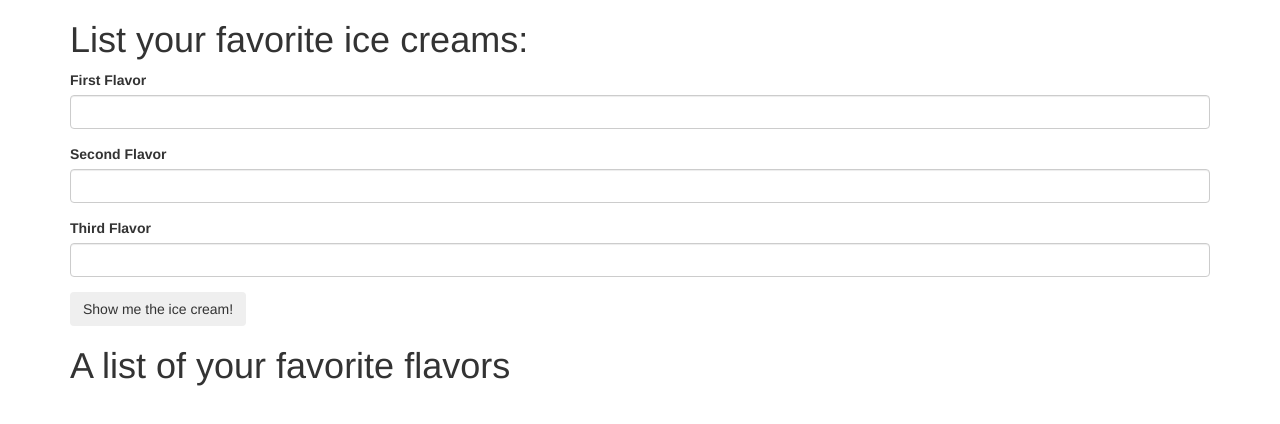
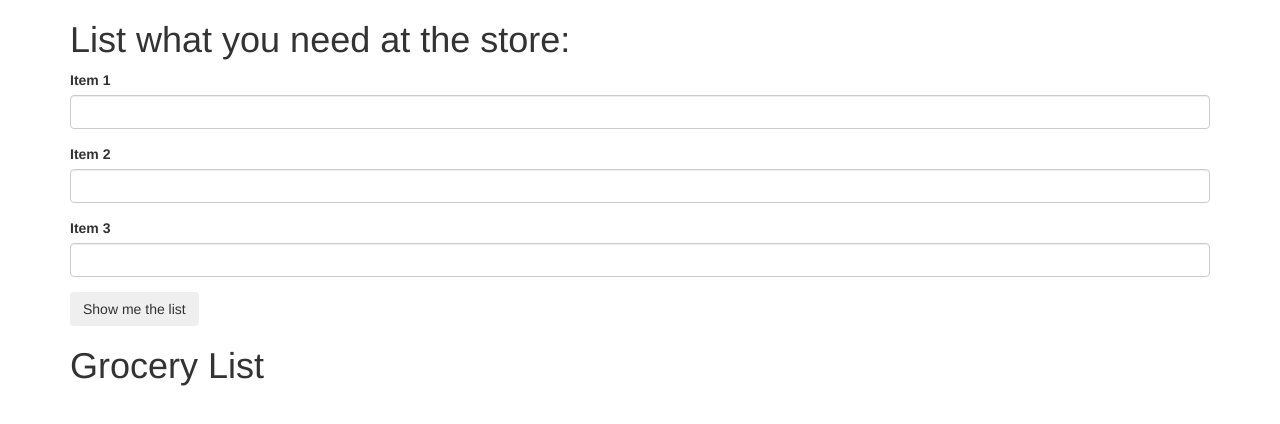
Before and after one commit to hammmay/Groceries-W3, a plain HTML site: page index.html in a window 1280 px wide. Drawn offline with Linux system fonts and the light colour scheme.

Commit message:
fixed page copy

```diff
--- a/css/styles.css
+++ b/css/styles.css
@@ -0,0 +1,3 @@
+/*#list {
+  display: none;
+}*/
--- a/index.html
+++ b/index.html
@@ -5,33 +5,33 @@
     <link href="css/styles.css" rel="stylesheet" type="text/css">
     <script src="js/jquery-3.2.1.js"></script>
     <script src="js/scripts.js"></script>
-    <title>Ice Cream Looping</title>
+    <title>Groceries Map</title>
   </head>
   <body>
 
   <div class="container">
-    <h1>List your favorite ice creams:</h1>
+    <h1>List what you need at the store:</h1>
     <div>
       <form id="formOne">
         <div class="form-group">
-          <label for="first">First Flavor</label>
+          <label for="first">Item 1</label>
           <input id="first" class="form-control" type="text">
         </div>
         <div class="form-group">
-          <label for="second">Second Flavor</label>
+          <label for="second">Item 2</label>
           <input id="second" class="form-control" type="text">
         </div>
         <div class="form-group">
-          <label for="third">Third Flavor</label>
+          <label for="third">Item 3</label>
           <input id="third" class="form-control" type="text">
         </div>
 
-        <button type="submit" class="btn">Show me the ice cream!</button>
+        <button type="submit" class="btn">Show me the list</button>
       </form>
     </div>
 
      <div>
-      <h1>A list of your favorite flavors</h1>
+      <h1>Grocery List</h1>
       <ul id="list">
 
       </ul>
```
